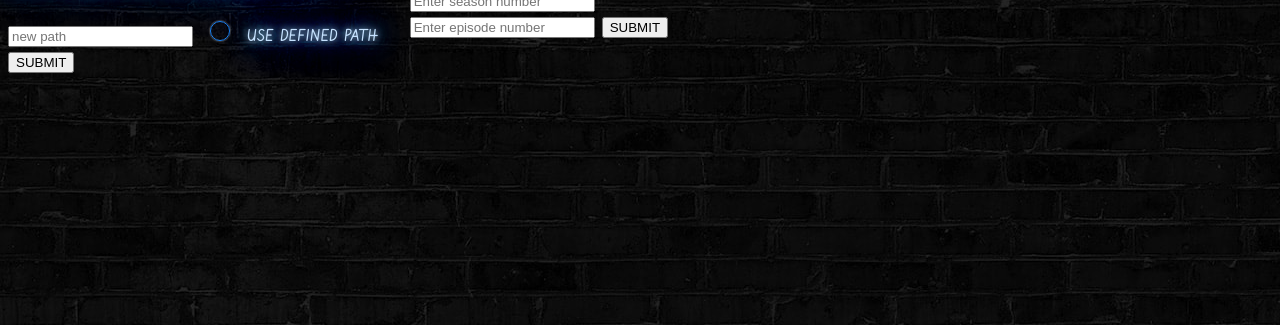
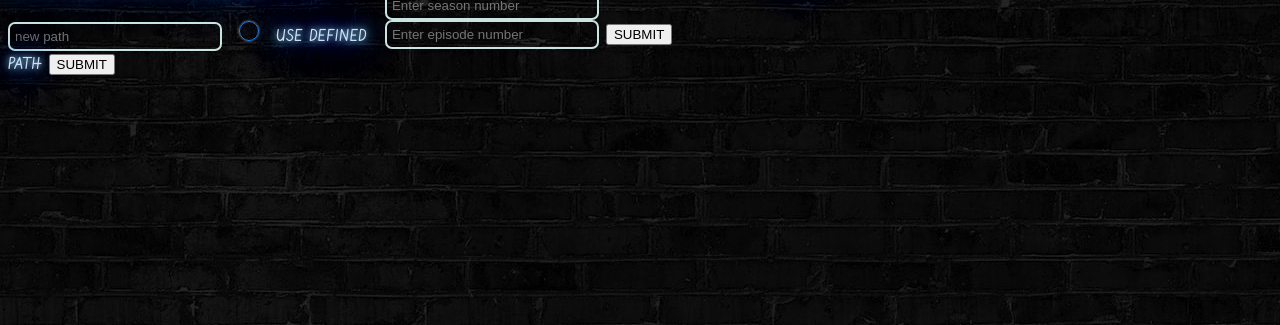
Before and after one commit to parasilius/subtitle-workshop, a website: page static/index.html in a window 1280 px wide. Shown: the part 475-800 px from the top of the page. Drawn offline with Linux system fonts and the light colour scheme.

Commit message:
Add neon text inputs

```diff
--- a/static/styles.css
+++ b/static/styles.css
@@ -33,6 +33,26 @@ label {
   display: flex;
   align-items: flex-start;
 }
+
+/*-- Input --*/
+
+input {
+  width: 200px;
+  border: 2px solid #cae4e1;
+  border-radius: 7px;
+  background: none;
+  padding: 5px;
+  color: #cae4e1;
+}
+
+input:focus {
+  outline: none;
+  border-color: #cae4e1;
+  box-shadow: 0 0 10px #1e84f2;
+  padding: 10px;
+}
+
+/*-- Neon Toggle --*/
 
 .toggle {
   width: 20px;
```
